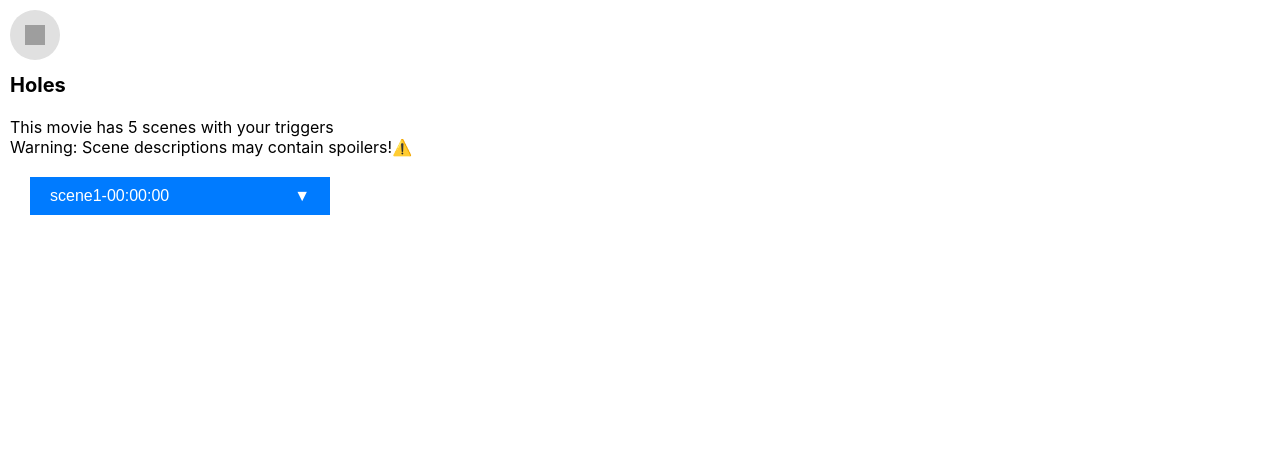
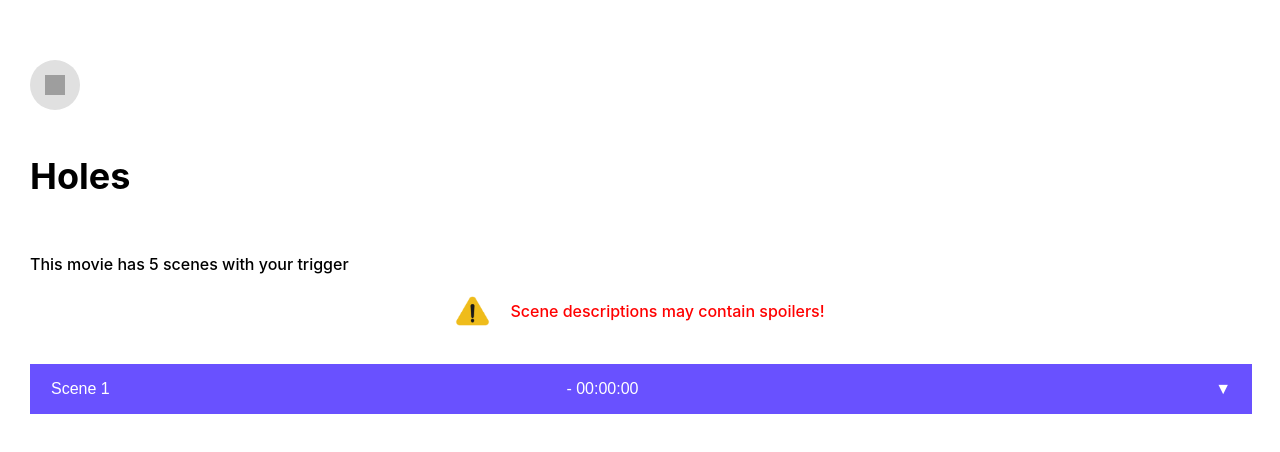
Before and after one commit to CodyGarciaa/cs160-hifi-prototype, a React (Create React App) app: page /PhobiaSceneDescription in a window 1280 px wide. Shown: the top 452 px of the page. Built offline with nearby package versions, Linux system fonts and the light colour scheme; grey boxes are pictures that could not be loaded.

Commit message:
added css for phobiascenedescription

```diff
--- a/src/App.jsx
+++ b/src/App.jsx
@@ -1,30 +1,27 @@
-import logo from './logo.svg';
-import { useState } from 'react';
-import { BrowserRouter as Router, Route, Routes, Link } from 'react-router-dom';
-import './App.css';
-import ToggleButton from './ToggleButton.jsx';
-import SearchBar from './SearchBar.jsx';
-import Button from './Button.jsx';
-import FeedbackForm from './FeedbackForm.jsx';
-import FeedbackMessage from './FeedbackMessage.jsx';
-import CustomTriggers from './CustomTriggers.jsx';
-import MovieDescription from './MovieDescription.jsx';
-import Stream from './Stream.jsx';
-import YoutubePlayer from './YoutubePlayer.jsx';
-import AddCustomTriggerForm from './AddCustomTrigger.jsx';
-import EditCustomTriggerForm from './EditCustomTrigger.jsx';
-import TriggerFilter from './TriggerFilter.jsx';
-import Account from './Account.jsx';
-import PhobiaSceneDescription from './PhobiaSceneDescrption.jsx';
-import MovieCard from './MovieCard.jsx'
-import React from 'react';
-import ReactDOM from 'react-dom';
+import logo from "./logo.svg";
+import { useState } from "react";
+import { BrowserRouter as Router, Route, Routes, Link } from "react-router-dom";
+import "./App.css";
+import ToggleButton from "./ToggleButton.jsx";
+import SearchBar from "./SearchBar.jsx";
+import Button from "./Button.jsx";
+import FeedbackForm from "./FeedbackForm.jsx";
+import FeedbackMessage from "./FeedbackMessage.jsx";
+import CustomTriggers from "./CustomTriggers.jsx";
+import MovieDescription from "./MovieDescription.jsx";
+import Stream from "./Stream.jsx";
+import YoutubePlayer from "./YoutubePlayer.jsx";
+import AddCustomTriggerForm from "./AddCustomTrigger.jsx";
+import EditCustomTriggerForm from "./EditCustomTrigger.jsx";
+import Account from "./Account.jsx";
+import PhobiaSceneDescription from "./PhobiaSceneDescription.jsx";
+import MovieCard from "./MovieCard.jsx";
+import React from "react";
+import ReactDOM from "react-dom";
 import { useNavigate } from "react-router-dom";
-import PhobiaSetPopUp from './PhobiaSetPopUp.jsx';
-
+import PhobiaSetPopUp from "./PhobiaSetPopUp.jsx";
 
 function App() {
-
   const [isPopUpVisible, setIsPopUpVisible] = useState(false);
 
   const openPopUp = () => {
@@ -53,12 +50,15 @@
   return (
     <Router>
       <Routes>
-            <Route path="/" element={
-
+        <Route
+          path="/"
+          element={
             <div className="App">
               <header>
                 <div className="title">
-                    <h1>Phobia Free <br></br>Films 🎬</h1>
+                  <h1>
+                    Phobia Free <br></br>Films 🎬
+                  </h1>
                 </div>
                 <div className="profile-button">
                   {/* (profile button) */}
@@ -70,9 +70,15 @@
               <main>
                 <div>
                   <div className="phobia-toggles">
-                      <ToggleButton className="phobia-toggle-btn">spiders</ToggleButton>
-                      <ToggleButton className="phobia-toggle-btn">snakes</ToggleButton>
-                      <ToggleButton className="phobia-toggle-btn">blood</ToggleButton>
+                    <ToggleButton className="phobia-toggle-btn">
+                      spiders
+                    </ToggleButton>
+                    <ToggleButton className="phobia-toggle-btn">
+                      snakes
+                    </ToggleButton>
+                    <ToggleButton className="phobia-toggle-btn">
+                      blood
+                    </ToggleButton>
                     <button onClick={openPopUp}>+</button>
                   </div>
 
@@ -107,49 +113,53 @@
                     </div>
                   </div>
 
-
                   {/* <div id="test-playing">
                       <h1>My YouTube Player</h1>
                       <youtubeplayer videoId={"H7Apf1NxXkY"} />
                     </div> */}
-
                 </div>
 
                 <nav>
-                    <Link to="/FeedbackForm">FeedbackForm</Link><br />
-                    <Link to="/FeedbackMessage">FeedbackMessage</Link><br />
-                    <Link to="/CustomTriggers">CustomTriggers</Link><br />
-                    <Link to="/EditCustomTrigger">EditCustomTrigger</Link><br />
-                    <Link to="/AddCustomTrigger">AddCustomTrigger</Link><br />
-                    <Link to="/TriggerFilter">TriggerFilter</Link><br />
-                    <Link to="/Account">Account</Link><br />
-                    <Link to="/PhobiaSceneDescription">PhobiaSceneDescription</Link><br />
-                    <Link to="/MovieDescription">Movie Description</Link><br />
+                  <Link to="/FeedbackForm">FeedbackForm</Link>
+                  <br />
+                  <Link to="/FeedbackMessage">FeedbackMessage</Link>
+                  <br />
+                  <Link to="/CustomTriggers">CustomTriggers</Link>
+                  <br />
+                  <Link to="/EditCustomTrigger">EditCustomTrigger</Link>
+                  <br />
+                  <Link to="/AddCustomTrigger">AddCustomTrigger</Link>
+                  <br />
+                  <Link to="/Account">Account</Link>
+                  <br />
+                  <Link to="/PhobiaSceneDescription">
+                    PhobiaSceneDescription
+                  </Link>
+                  <br />
+                  <Link to="/MovieDescription">Movie Description</Link>
+                  <br />
                   {/* <Link to="/Stream">Stream</Link><br /> */}
                 </nav>
-
               </main>
               <PhobiaSetPopUp isVisible={isPopUpVisible} onClose={closePopUp} />
-
             </div>
-              } />
+          }
+        />
         <Route path="/FeedbackForm" element={<FeedbackForm />} />
         <Route path="/FeedbackMessage" element={<FeedbackMessage />} />
-            <Route path='/CustomTriggers' element={<CustomTriggers />} />
-            <Route path='/EditCustomTrigger' element={<EditCustomTriggerForm />} />
-            <Route path='/AddCustomTrigger' element={<AddCustomTriggerForm />} />
-            <Route path='/TriggerFilter' element={<TriggerFilter />} />
-            <Route path='/Account' element={<Account />} />
-            <Route path='/PhobiaSceneDescription' element={<PhobiaSceneDescription />} />
-            <Route path='/MovieDescription' element={<MovieDescription />} />
-            <Route path='/Stream' element={<Stream />} />
-
-
-
-
+        <Route path="/CustomTriggers" element={<CustomTriggers />} />
+        <Route path="/EditCustomTrigger" element={<EditCustomTriggerForm />} />
+        <Route path="/AddCustomTrigger" element={<AddCustomTriggerForm />} />
+        <Route path="/Account" element={<Account />} />
+        <Route
+          path="/PhobiaSceneDescription"
+          element={<PhobiaSceneDescription />}
+        />
+        <Route path="/MovieDescription" element={<MovieDescription />} />
+        <Route path="/Stream" element={<Stream />} />
       </Routes>
     </Router>
-  )
+  );
 }
 
 export default App;
--- /dev/null
+++ b/src/DropDownDescription.css
@@ -0,0 +1,34 @@
+.container {
+    width: 100%;
+    border: 1.5px solid #6951FF;
+  }
+
+  .button {
+    background-color: #6951FF;
+    color: white;
+    border: none;
+    padding: 15px 20px;
+    font-size: 16px;
+    display: flex;
+    justify-content: space-between;
+    align-items: center;
+    width: 100%;
+  }
+
+  .dropdown {
+    padding: 20px;
+    width: calc(100% - 20px); /* Use calc for correct width */
+  }
+
+  .description {
+    margin: 0;
+    font-size: 14px;
+  }
+
+  .icon {
+    margin-left: 10px;
+  }
+
+  .popuptime {
+    margin-left: -110px; /* Add some space between scene name and time */
+  }
--- a/src/DropDownDescription.jsx
+++ b/src/DropDownDescription.jsx
@@ -1,60 +1,27 @@
-import React, { useState } from 'react';
+import React, { useState } from "react";
+import "./DropDownDescription.css";
 
 const DropDownDescription = ({ buttonText, popuptime, description }) => {
-    const [isOpen, setIsOpen] = useState(false);
+  const [isOpen, setIsOpen] = useState(false);
 
   const toggleDropdown = () => {
     setIsOpen(!isOpen);
   };
 
   return (
-    <div style={styles.container}>
-      <button onClick={toggleDropdown} style={{ ...styles.button, ...styles.commonWidth }}>
-        {buttonText}{popuptime} <span style={styles.icon}>{isOpen ? '▲' : '▼'}</span>
+    <div className="container">
+      <button onClick={toggleDropdown} className="button">
+        {buttonText}
+        <span className="popuptime">{popuptime}</span> {/* Wrapped in span */}
+        <span className="icon">{isOpen ? "▲" : "▼"}</span>
       </button>
       {isOpen && (
-        <div style={{ ...styles.dropdown, ...styles.commonWidth }}>
-          <p style={styles.description}>
-            {description}
-          </p>
+        <div className="dropdown">
+          <p className="description">{description}</p>
         </div>
       )}
     </div>
   );
 };
 
-const styles = {
-  container: {
-    margin: '20px',
-  },
-  button: {
-    backgroundColor: '#007bff',
-    color: 'white',
-    border: 'none',
-    padding: '10px 20px',
-    cursor: 'pointer',
-    fontSize: '16px',
-    display: 'flex',
-    justifyContent: 'space-between',
-    alignItems: 'center',
-  },
-  dropdown: {
-    marginTop: '10px',
-    padding: '10px',
-    border: '1px solid #ccc',
-    borderRadius: '4px',
-    backgroundColor: '#f9f9f9',
-  },
-  description: {
-    margin: 0,
-    fontSize: '14px',
-  },
-  commonWidth: {
-    width: '300px', // Set a common width for both button and dropdown
-  },
-  icon: {
-    marginLeft: '10px',
-  },
-};
-
 export default DropDownDescription;
--- /dev/null
+++ b/src/PhobiaSceneDescription.css
@@ -0,0 +1,29 @@
+.phobia-scene-description {
+    display: flex;
+    flex-direction: column;
+    margin: 20px;
+    margin-top: 50px;
+    gap: 20px;
+}
+
+h1 {
+    font-size: 36px;
+    font-weight: bold;
+}
+
+p {
+    font-weight: 500;
+}
+
+.warning {
+    display: flex;
+    flex-direction: row;
+    justify-content: center;
+    align-items: center;
+    gap: 20px;
+    color: #ff0000;
+}
+
+.warning-sign {
+    width: 35px;
+}
--- /dev/null
+++ b/src/PhobiaSceneDescription.jsx
@@ -0,0 +1,41 @@
+import React from "react";
+import DropDownDescription from "./DropDownDescription.jsx";
+import { useNavigate } from "react-router-dom";
+import Button from "./Button.jsx";
+import "./PhobiaSceneDescription.css";
+import WarningSing from "./warning-sign-icon-transparent-background-free-png 2.png";
+
+export default function PhobiaSceneDescription() {
+  const navigate = useNavigate();
+
+  const goToMovieDescription = () => {
+    navigate("/MovieDescription");
+  };
+
+  return (
+    <div className="phobia-scene-description">
+      <Button className="back-btn" onClick={goToMovieDescription}>
+        <img
+          src="https://cdn-icons-png.flaticon.com/512/566/566002.png"
+          style={{ width: "20px", height: "20px" }}
+        />
+      </Button>
+
+      <h1>Holes</h1>
+      <p>
+        This movie has 5 scenes with your trigger
+        <br />
+        <br />
+        <div className="warning">
+          <img src={WarningSing} className="warning-sign" />
+          Scene descriptions may contain spoilers!
+        </div>
+      </p>
+      <DropDownDescription
+        buttonText="Scene 1"
+        popuptime="- 00:00:00"
+        description="This is a description of scene1"
+      />
+    </div>
+  );
+}
--- a/src/PhobiaSceneDescrption.jsx
+++ /dev/null
@@ -1,33 +0,0 @@
-import React from "react";
-import DropDownDescription from "./DropDownDescription"
-import { useNavigate } from "react-router-dom";
-import Button from './Button.jsx';
-
-export default function PhobiaSceneDescription() {
-    const navigate = useNavigate();
-
-    const goToMovieDescription = () => {
-      navigate('/MovieDescription')
-    }
-
-    return (
-        <>
-            {/* <button className="back-button" onClick={goToMovieDescription}>&#8592;</button> */}
-            <Button className="back-btn" onClick={goToMovieDescription}>
-              <img src="https://cdn-icons-png.flaticon.com/512/566/566002.png"
-              style={{ width: '20px', height: '20px' }}/>
-            </Button>
-
-
-
-            <h1>Holes</h1>
-            <div>This movie has 5 scenes with your triggers</div>
-            <div>Warning: Scene descriptions may contain spoilers!⚠️</div>
-            <DropDownDescription
-                buttonText="scene1"
-                popuptime="-00:00:00"
-                description="This is a description of scene1"
-            />
-        </>
-    )
-}
```
Also changed, not shown: src/TriggerFilter.jsx (deleted, +0 -25 lines), src/warning-sign-icon-transparent-background-free-png 2.png (added), 1 other file (tests, documents, lock files or other folders). Lines whose indentation alone changed are shown as unchanged.
